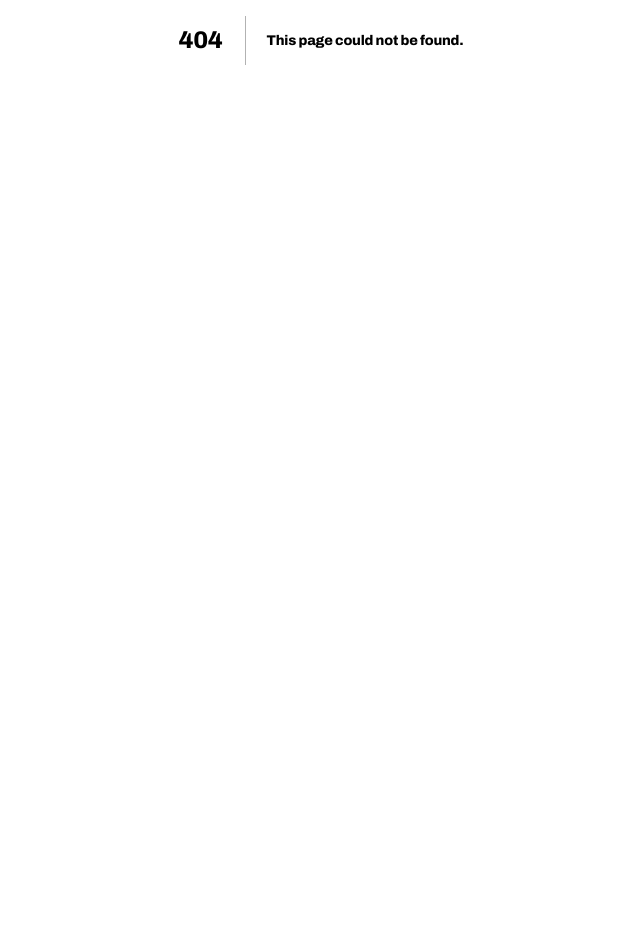
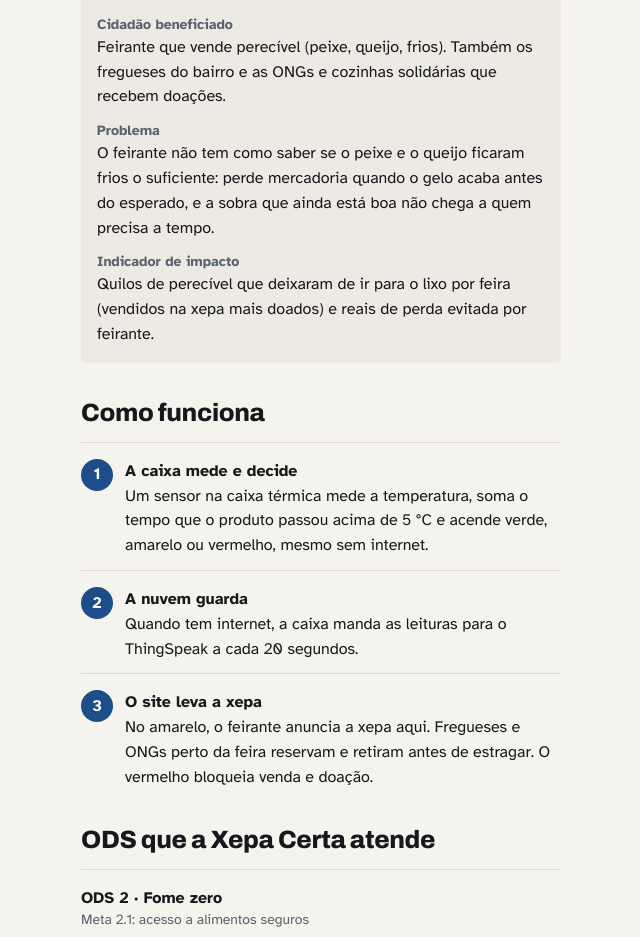
Before and after one commit to citizentech-1ESPU/front-end-design, a Next.js app: page /sobre in a window 1280 px wide. Before the commit this address had no page. Shown: the part 360-1297 px from the top of the page, without its empty margins (319-959 px from the left). Before the commit the page ends 800 px from the top, so only its background shows below. Built offline with nearby package versions, Linux system fonts and the light colour scheme.

Commit message:
feat: cria a página Sobre com a ficha, os ODS e a equipe

```diff
--- /dev/null
+++ b/src/app/(app)/sobre/conteudo.js
@@ -0,0 +1,61 @@
+// Textos fixos da página Sobre: Ficha da CitizenTech (design, seção 1), ODS e equipe
+
+export const FICHA = [
+  { campo: 'Nome da CitizenTech', valor: 'Xepa Certa' },
+  { campo: 'Cidade e bairro', valor: 'São Paulo, Zona Norte (feira de domingo da Av. Engenheiro Caetano Álvares)' },
+  {
+    campo: 'Cidadão beneficiado',
+    valor: 'Feirante que vende perecível (peixe, queijo, frios). Também os fregueses do bairro e as ONGs e cozinhas solidárias que recebem doações.',
+  },
+  {
+    campo: 'Problema',
+    valor:
+      'O feirante não tem como saber se o peixe e o queijo ficaram frios o suficiente: perde mercadoria quando o gelo acaba antes do esperado, e a sobra que ainda está boa não chega a quem precisa a tempo.',
+  },
+  {
+    campo: 'Indicador de impacto',
+    valor: 'Quilos de perecível que deixaram de ir para o lixo por feira (vendidos na xepa mais doados) e reais de perda evitada por feirante.',
+  },
+];
+
+export const PASSOS = [
+  {
+    titulo: 'A caixa mede e decide',
+    texto:
+      'Um sensor na caixa térmica mede a temperatura, soma o tempo que o produto passou acima de 5 °C e acende verde, amarelo ou vermelho, mesmo sem internet.',
+  },
+  {
+    titulo: 'A nuvem guarda',
+    texto: 'Quando tem internet, a caixa manda as leituras para o ThingSpeak a cada 20 segundos.',
+  },
+  {
+    titulo: 'O site leva a xepa',
+    texto:
+      'No amarelo, o feirante anuncia a xepa aqui. Fregueses e ONGs perto da feira reservam e retiram antes de estragar. O vermelho bloqueia venda e doação.',
+  },
+];
+
+export const ODS = [
+  {
+    nome: 'ODS 2 · Fome zero',
+    meta: 'Meta 2.1: acesso a alimentos seguros',
+    como: 'A sobra que ainda está boa chega, com prazo seguro, a fregueses e cozinhas solidárias.',
+  },
+  {
+    nome: 'ODS 3 · Saúde e bem-estar',
+    meta: 'Metas 3.3 e 3.d: evitar doença transmitida por alimento e alertar cedo um risco à saúde',
+    como: 'A caixa conta o tempo fora do frio e bloqueia venda e doação do que passou do limite.',
+  },
+  {
+    nome: 'ODS 11 · Cidades sustentáveis',
+    meta: 'Meta 11.6: menos resíduo nas cidades',
+    como: 'Menos peixe, queijo, fruta e verdura indo para o lixo no fim da feira.',
+  },
+];
+
+export const EQUIPE = [
+  { nome: 'Pedro Passos Corsini', rm: 'RM573493', parte: 'Python, Matemática e Pitch' },
+  { nome: 'Daniel Gomes Torres', rm: 'RM573436', parte: 'Web Development' },
+  { nome: 'Henrique Lira', rm: 'RM571009', parte: 'Front-end Design' },
+  { nome: 'Pedro Thyago de Araújo Santos', rm: 'RM570939', parte: 'Edge Computing e STED' },
+];
--- /dev/null
+++ b/src/app/(app)/sobre/page.jsx
@@ -0,0 +1,81 @@
+import AppHeader from '@/components/layout/AppHeader';
+import { EQUIPE, FICHA, ODS, PASSOS } from './conteudo';
+
+export const metadata = { title: 'Sobre a Xepa Certa' };
+
+function Secao({ id, titulo, children }) {
+  return (
+    <section aria-labelledby={id} className="flex flex-col gap-3">
+      <h2 id={id} className="font-display text-xl font-extrabold">
+        {titulo}
+      </h2>
+      {children}
+    </section>
+  );
+}
+
+// Ficha da CitizenTech, como funciona, ODS e equipe (pedidos no PDF da GS)
+export default function Sobre() {
+  return (
+    <>
+      <AppHeader titulo="Sobre a Xepa Certa" subtitulo="CitizenTech da feira livre" voltarPara="/" />
+      <main className="flex flex-col gap-8 px-4 pb-10">
+        <Secao id="ficha" titulo="Ficha da CitizenTech">
+          <dl className="flex flex-col gap-3 rounded-card bg-paper-2 p-4">
+            {FICHA.map((item) => (
+              <div key={item.campo}>
+                <dt className="text-sm font-bold text-muted">{item.campo}</dt>
+                <dd>{item.valor}</dd>
+              </div>
+            ))}
+          </dl>
+        </Secao>
+
+        <Secao id="como-funciona" titulo="Como funciona">
+          <ol className="flex flex-col gap-3">
+            {PASSOS.map((passo, indice) => (
+              <li key={passo.titulo} className="flex gap-3 border-t border-rule pt-4">
+                <span aria-hidden="true" className="flex h-8 w-8 shrink-0 items-center justify-center rounded-full bg-accent font-bold text-accent-ink">
+                  {indice + 1}
+                </span>
+                <span>
+                  <strong className="block">{passo.titulo}</strong>
+                  {passo.texto}
+                </span>
+              </li>
+            ))}
+          </ol>
+        </Secao>
+
+        <Secao id="ods" titulo="ODS que a Xepa Certa atende">
+          <ul className="flex flex-col gap-3">
+            {ODS.map((ods) => (
+              <li key={ods.nome} className="border-t border-rule pt-4">
+                <strong className="block">{ods.nome}</strong>
+                <span className="block text-sm text-muted">{ods.meta}</span>
+                <span className="mt-1 block">{ods.como}</span>
+              </li>
+            ))}
+          </ul>
+        </Secao>
+
+        <Secao id="equipe" titulo="Time SafeTech">
+          <ul className="flex flex-col gap-2">
+            {EQUIPE.map((pessoa) => (
+              <li key={pessoa.rm} className="border-t border-rule pt-4">
+                <strong className="block">{pessoa.nome}</strong>
+                <span className="text-sm text-muted">{pessoa.parte}</span>
+                <span className="text-sm text-muted">{pessoa.rm}</span>
+              </li>
+            ))}
+          </ul>
+        </Secao>
+
+        <footer className="flex flex-col gap-1 text-center text-sm text-muted">
+          <p>Bancas, preços e pessoas deste site são fictícios.</p>
+          <p>Global Solution 2026.2 da FIAP, time SafeTech.</p>
+        </footer>
+      </main>
+    </>
+  );
+}
```
Also changed, not shown: 1 other file (tests, documents, lock files or other folders).
